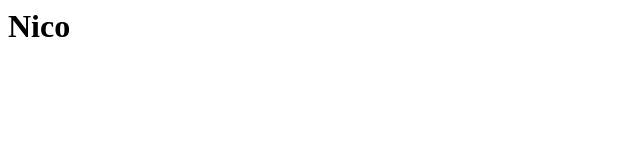
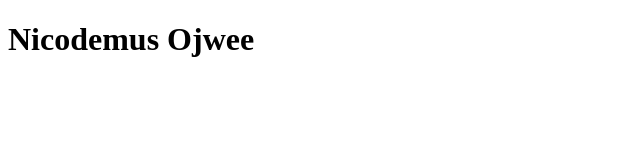
Before and after one commit to ojaynico/ojaynico.github.io, a plain HTML site: page index.html in a window 1280 px wide. Shown: the whole page, without its empty margins (0-640 px from the left). Drawn offline with Linux system fonts and the light colour scheme.

Commit message:
Updated HTML file

```diff
--- a/index.html
+++ b/index.html
@@ -1,5 +1,10 @@
-<html>
+<!DOCTYPE html>
+<html lang="en">
+<head>
+    <meta charset="UTF-8">
+    <title>Nicodemus Ojwee</title>
+</head>
 <body>
-<h1>Nico</h1>
+<h1>Nicodemus Ojwee</h1>
 </body>
 </html>
```
